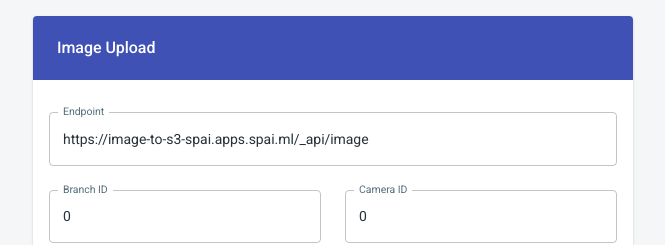
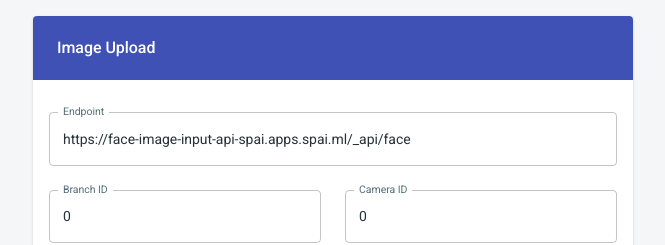
Before and after one commit to senior-project-spai/image-input-react, a React (Create React App) app: page / in a window 1280 px wide. Shown: the top 245 px of the page, without its empty margins (307-972 px from the left). Built offline with nearby package versions, Linux system fonts and the light colour scheme.

Commit message:
feat: update endpoint

```diff
--- a/src/pages/ImageUpload/index.js
+++ b/src/pages/ImageUpload/index.js
@@ -20,7 +20,7 @@ import {
 import CameraIcon from "@material-ui/icons/Camera";
 import InsertDriveFileIcon from "@material-ui/icons/InsertDriveFile";
 
-const DEFAULT_ENDPOINT = "https://image-to-s3-spai.apps.spai.ml/_api/image";
+const DEFAULT_ENDPOINT = "https://face-image-input-api-spai.apps.spai.ml/_api/face";
 
 const useStyles = makeStyles(theme => ({
   layout: {
```
